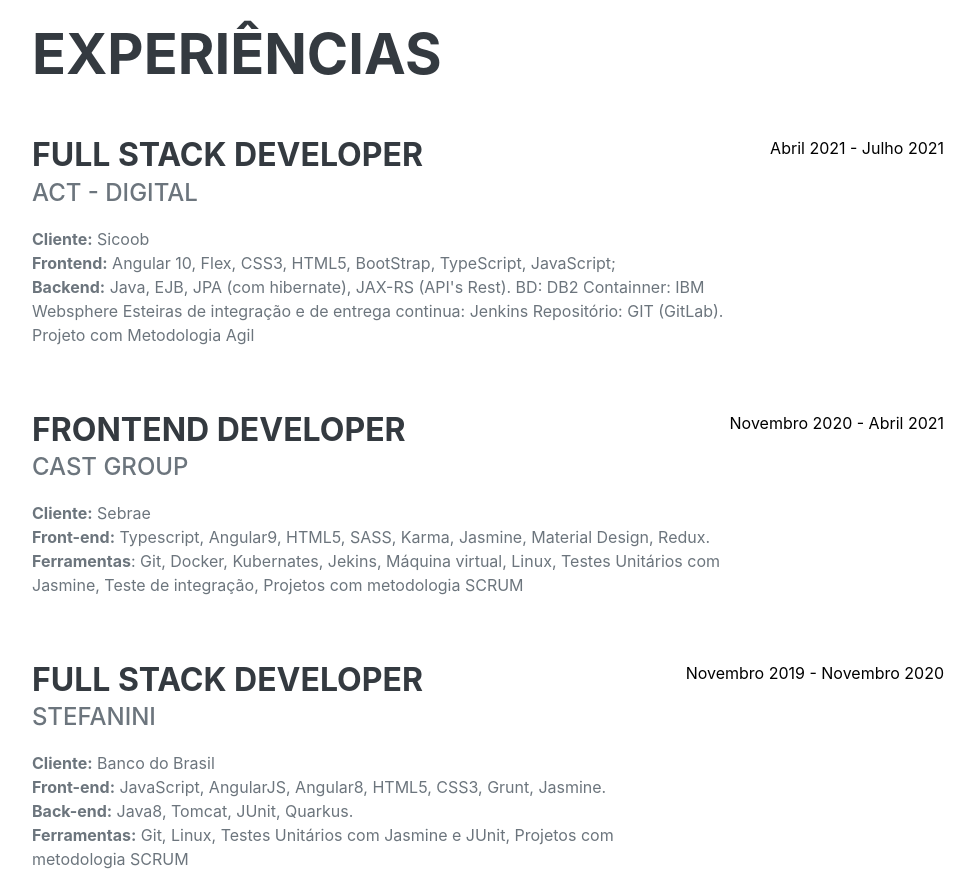
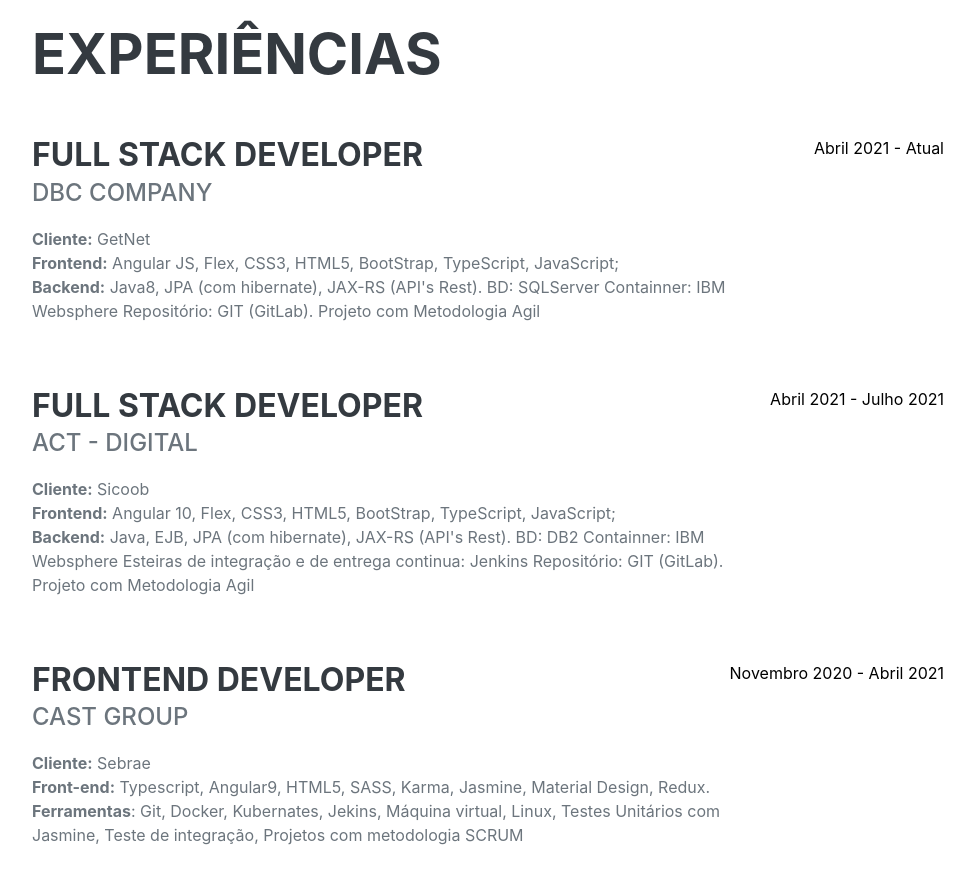
Before and after one commit to LuizLaya/curriculo-web, a plain HTML site: page public/index.html in a window 1280 px wide. Shown: the part 860-1750 px from the top of the page, without its empty margins (288-1263 px from the left). Drawn offline with nearby package versions, Linux system fonts and the light colour scheme; a web font is replaced by a local one.

Commit message:
add novo emprego

```diff
--- a/public/index.html
+++ b/public/index.html
@@ -30,7 +30,7 @@
         <nav class="navbar navbar-expand-lg navbar-dark bg-primary fixed-top" id="sideNav">
             <a class="navbar-brand js-scroll-trigger" href="#page-top">
                 <span class="d-block d-lg-none">Luiz Laya</span>
-                <span class="d-none d-lg-block"><img class="img-fluid img-profile rounded-circle mx-auto mb-2" src="assets/img/profile.jpg" alt="..." /></span>
+                <span class="d-none d-lg-block"><img class="img-fluid img-profile rounded-circle mx-auto mb-2" src="assets/img/profile.jpg" alt="FotoDeLuiz" /></span>
             </a>
             <button class="navbar-toggler" type="button" data-bs-toggle="collapse" data-bs-target="#navbarResponsive" aria-controls="navbarResponsive" aria-expanded="false" aria-label="Toggle navigation"><span class="navbar-toggler-icon"></span></button>
             <div  class="collapse navbar-collapse" id="navbarResponsive">
@@ -70,6 +70,20 @@
             <section class="resume-section" id="experience">
                 <div class="resume-section-content">
                     <h2 class="mb-5">Experiências</h2>
+                    <div data-aos="fade-left" class="d-flex flex-column flex-md-row justify-content-between mb-5">
+                        <div class="flex-grow-1">
+                            <h3 data-aos="fade-right" class="mb-0">Full Stack Developer</h3>
+                            <div class="subheading mb-3">DBC Company</div>
+                            <p> <strong>Cliente:</strong> GetNet <br>
+                                <strong>Frontend:</strong> Angular JS, Flex, CSS3, HTML5, BootStrap, TypeScript, JavaScript; <br>
+                                <strong>Backend:</strong> Java8, JPA (com hibernate), JAX-RS (API's Rest).
+                                BD: SQLServer
+                                Containner: IBM Websphere
+                                Repositório: GIT (GitLab).
+                                Projeto com Metodologia Agil</p>
+                        </div>
+                        <div class="flex-shrink-0"><span class="text-primary">Abril 2021 - Atual</span></div>
+                    </div>
                     <div data-aos="fade-left" class="d-flex flex-column flex-md-row justify-content-between mb-5">
                         <div class="flex-grow-1">
                             <h3 data-aos="fade-right" class="mb-0">Full Stack Developer</h3>
@@ -142,6 +156,8 @@
                         <li class="list-inline-item"><i class="fab fa-git"></i></li>
                         <li class="list-inline-item"><i class="fab fa-docker"></i></li>
                         <li class="list-inline-item"><i class="fab fa-jenkins"></i></li>
+                        <li class="list-inline-item"><i class="fab fa-bootstrap"></i>
+                        <li class="list-inline-item"><i class="fab fa-database"></i>
                         <li class="list-inline-item"><i class="fab fa-html5"></i></li>
                         <li class="list-inline-item"><i class="fab fa-css3-alt"></i></li>
                         <li class="list-inline-item"><i class="fab fa-js-square"></i></li>
```
